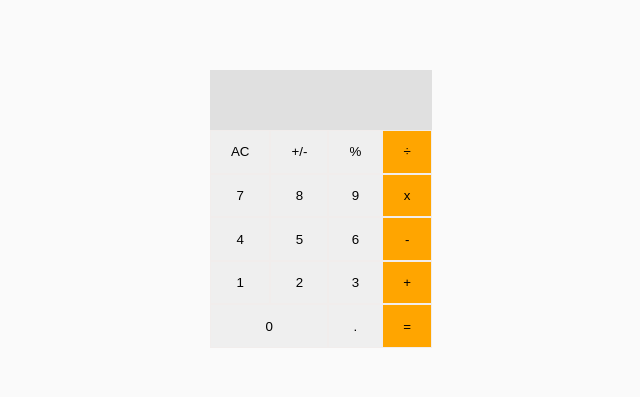
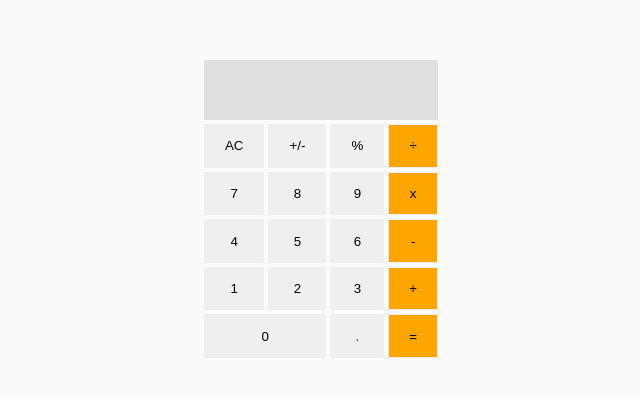
Before and after one commit to DuaneDave/Math-magicians, a React (Create React App) app: page / in a window 1280 px wide. Shown: the part 191-588 px from the top of the page, without its empty margins (319-959 px from the left). Built offline with nearby package versions, Linux system fonts and the light colour scheme.

Commit message:
Restyled buttons

```diff
--- a/src/components/Calculator.css
+++ b/src/components/Calculator.css
@@ -7,6 +7,7 @@
   -moz-user-select: none;
   -ms-user-select: none;
   width: 200px;
+  gap: 4px;
 }
 
 .screen {
@@ -25,6 +26,7 @@
   text-align: center;
   border: 1px solid rgb(241, 237, 236);
   transition: 0.5s ease;
+  cursor: pointer;
 }
 
 .btn:hover {
```
